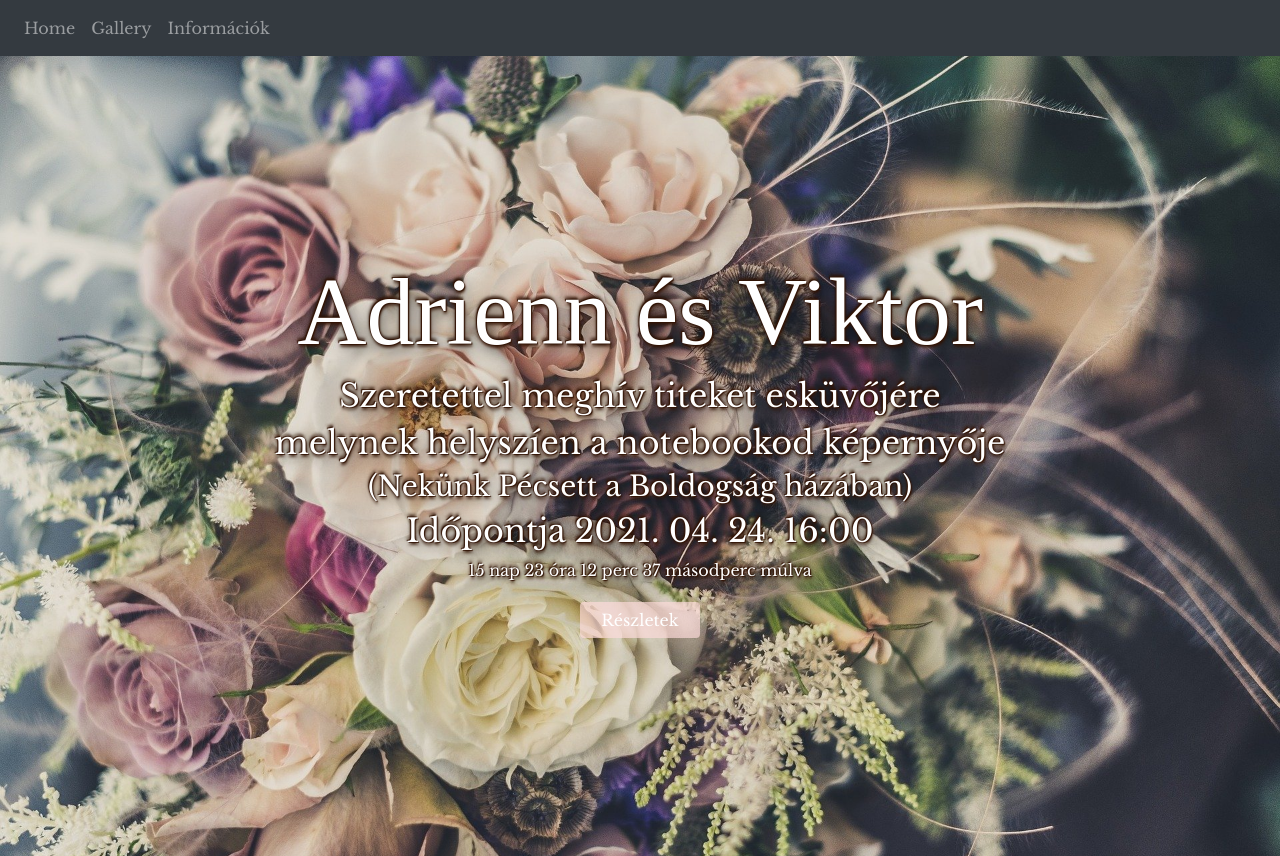
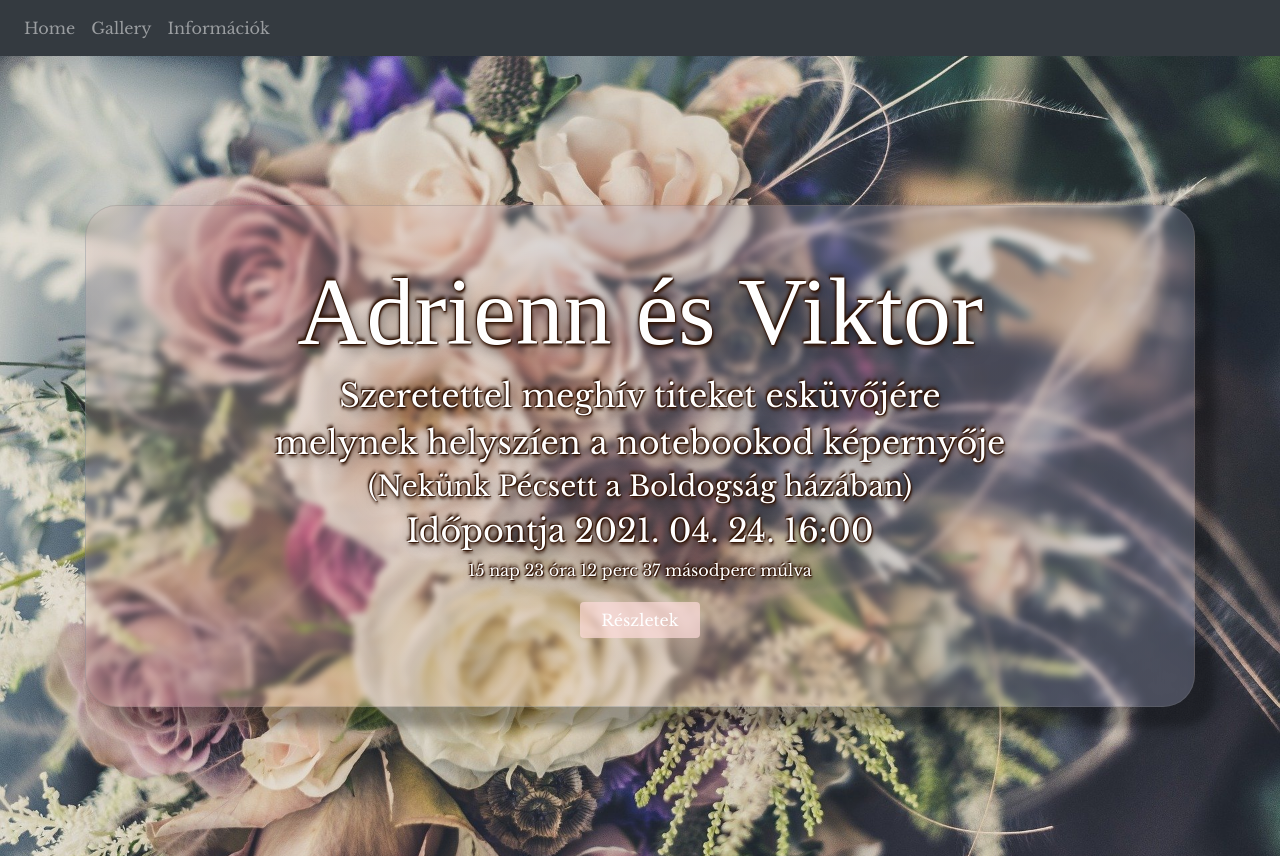
Before and after one commit to exphoenee/WeddingInvite, a React (Create React App) app in the folder client/: page / in a window 1280 px wide. Built offline with nearby package versions, Linux system fonts and the light colour scheme; a web font is replaced by a local one.

Commit message:
Design made better

```diff
--- a/client/package.json
+++ b/client/package.json
@@ -11,6 +11,7 @@
     "@testing-library/user-event": "^7.2.1",
     "bootstrap": "^4.6.0",
     "bootstrap-react": "^0.5.0-alpha.14",
+    "framer-motion": "^4.1.3",
     "node-sass": "^4.14.1",
     "react": "^16.14.0",
     "react-bootstrap": "^1.5.2",
--- a/client/src/App.js
+++ b/client/src/App.js
@@ -1,5 +1,6 @@
 import React from "react";
 import { BrowserRouter, Switch, Route } from "react-router-dom";
+import { AnimatePresence } from "framer-motion";
 
 import Home from "./pages/Home";
 import Details from "./pages/Details";
@@ -14,10 +15,12 @@ function App() {
     <BrowserRouter>
       <div className="App">
         <MainMenu />
-        <Switch>
-          <Route path="/" exact component={Home} />
-          <Route path="/gallery" exact component={Gallery} />
-        </Switch>
+        <AnimatePresence exitBeforeEnter>
+          <Switch>
+            <Route path="/" exact component={Home} />
+            <Route path="/gallery" exact component={Gallery} />
+          </Switch>
+        </AnimatePresence>
       </div>
     </BrowserRouter>
   );
--- /dev/null
+++ b/client/src/animations/animation.js
@@ -0,0 +1,21 @@
+export const pageAnimation = {
+  hidden: {
+    opacity: 0,
+    y: 300,
+  },
+  show: {
+    opacity: 1,
+    y: 0,
+    transition: { duration: 1, when: "beforeChildren", staggerChildren: 0.25 },
+  },
+  exit: {
+    opacity: 0,
+    y: 300,
+    transition: { duration: 0.5 },
+  },
+};
+
+export const sliderContainer = {
+  hidden: { opacity: 1 },
+  show: { opacity: 1, transition: { staggerChildren: 0.15, ease: "easeOut" } },
+};
--- a/client/src/pages/Gallery.js
+++ b/client/src/pages/Gallery.js
@@ -2,7 +2,9 @@ import React from "react";
 import Container from "react-bootstrap/Container";
 import Row from "react-bootstrap/Row";
 import Col from "react-bootstrap/Col";
+import { motion } from "framer-motion";
 
+import { pageAnimation } from "../animations/animation";
 import MainCarousel from "../components/MainCarousel";
 
 //import styles
@@ -10,7 +12,13 @@ import "../styles/app.scss";
 
 function App() {
   return (
-    <div className="Gallery">
+    <motion.div
+      className="Gallery"
+      variants={pageAnimation}
+      initial="hidden"
+      animate="show"
+      exit="exit"
+    >
       <Container>
         <Row>
           <Col></Col>
@@ -19,7 +27,7 @@ function App() {
           </Col>
         </Row>
       </Container>
-    </div>
+    </motion.div>
   );
 }
 
--- a/client/src/pages/Home.js
+++ b/client/src/pages/Home.js
@@ -1,4 +1,7 @@
 import React from "react";
+import { motion } from "framer-motion";
+
+import { pageAnimation } from "../animations/animation";
 
 import Header from "../components/Header";
 
@@ -7,9 +10,15 @@ import "../styles/app.scss";
 
 function App() {
   return (
-    <div className="Home">
+    <motion.div
+      variants={pageAnimation}
+      initial="hidden"
+      animate="show"
+      exit="exit"
+      className="Home"
+    >
       <Header />
-    </div>
+    </motion.div>
   );
 }
 
--- a/client/src/styles/_header.scss
+++ b/client/src/styles/_header.scss
@@ -15,8 +15,72 @@
     -1px -3px 3px rgba(50, 20, 5, 0.8);
 
   .title-text {
+    background: linear-gradient(45deg, #edc0bf33 50%, #c4caef33 58%);
+    -webkit-backdrop-filter: blur(3px);
+    backdrop-filter: blur(3px);
+    border: 1px solid rgba(122, 122, 122, 0.3);
+    padding: 3rem;
+    border-radius: 2rem;
+    box-shadow: 20px 20px 10px rgba(black, 0.3);
+    position: relative;
+    overflow: hidden;
   }
 
+  .title-text::after {
+    content: "";
+    top: -110%;
+    left: 120%;
+    transform: rotate(-45deg);
+    background: linear-gradient(
+      90deg,
+      transparent,
+      rgba(255, 255, 255, 0.1),
+      transparent
+    );
+    position: absolute;
+    width: 13rem;
+    height: 100vw;
+    transition: all 0.5 ease-in-out;
+  }
+
+  .title-text:hover::after {
+    -webkit-animation: buttonSlide 1.7s 1;
+    animation: buttonSlide 1.7s 1;
+  }
+
+  @-webkit-keyframes buttonSlide {
+    0% {
+      top: -110%;
+      left: 120%;
+    }
+
+    50% {
+      top: 10%;
+      left: -30%;
+    }
+
+    100% {
+      top: -10%;
+      left: -10%;
+    }
+  }
+
+  @keyframes buttonSlide {
+    0% {
+      top: -110%;
+      left: 90%;
+    }
+
+    50% {
+      top: 10%;
+      left: -30%;
+    }
+
+    100% {
+      top: -10%;
+      left: -10%;
+    }
+  }
   h1 {
     font-family: "Ballet", cursive;
     font-size: 6rem;
--- a/client/src/styles/app.scss
+++ b/client/src/styles/app.scss
@@ -9,6 +9,7 @@ body {
   font-family: "Lato", sans-serif;
   background-color: #ffffff;
   background-size: cover;
+  overflow-x: hidden;
 }
 
 h1,
```
Also changed, not shown: 1 other file (tests, documents, lock files or other folders).
